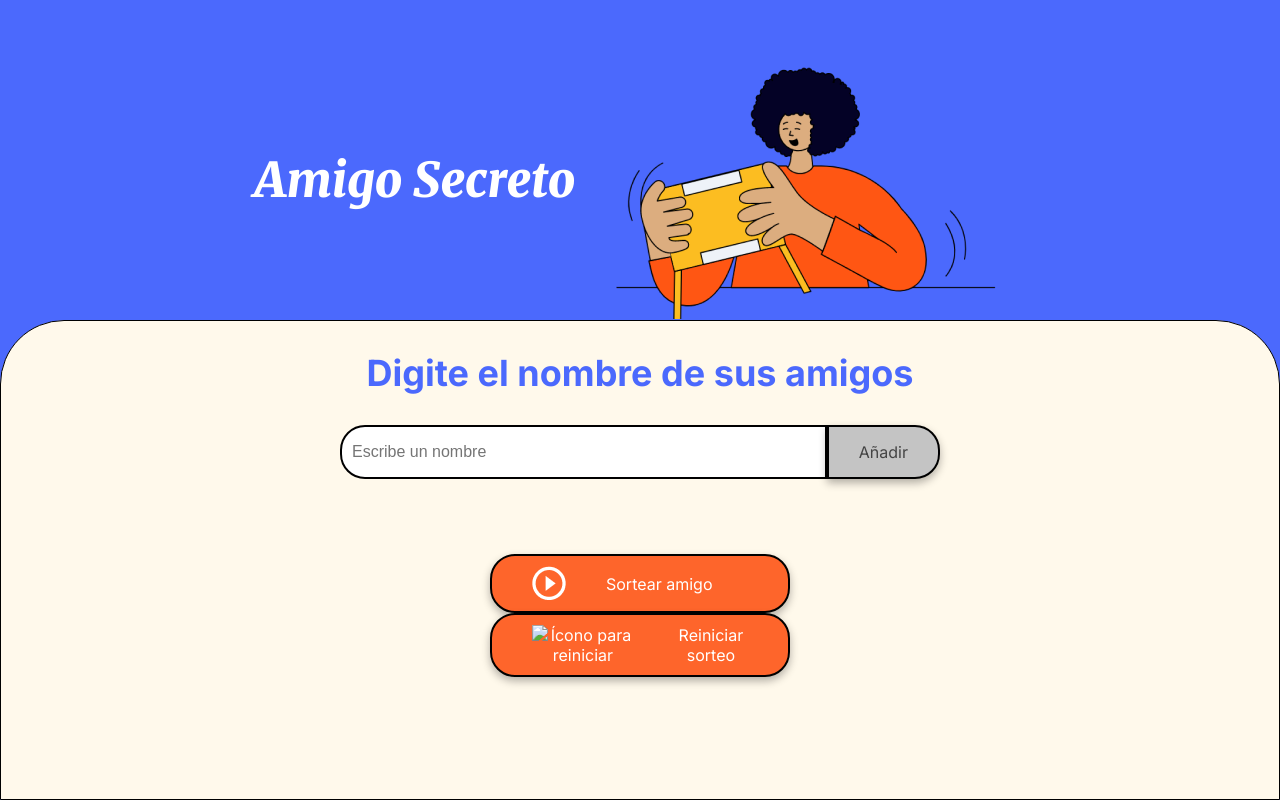
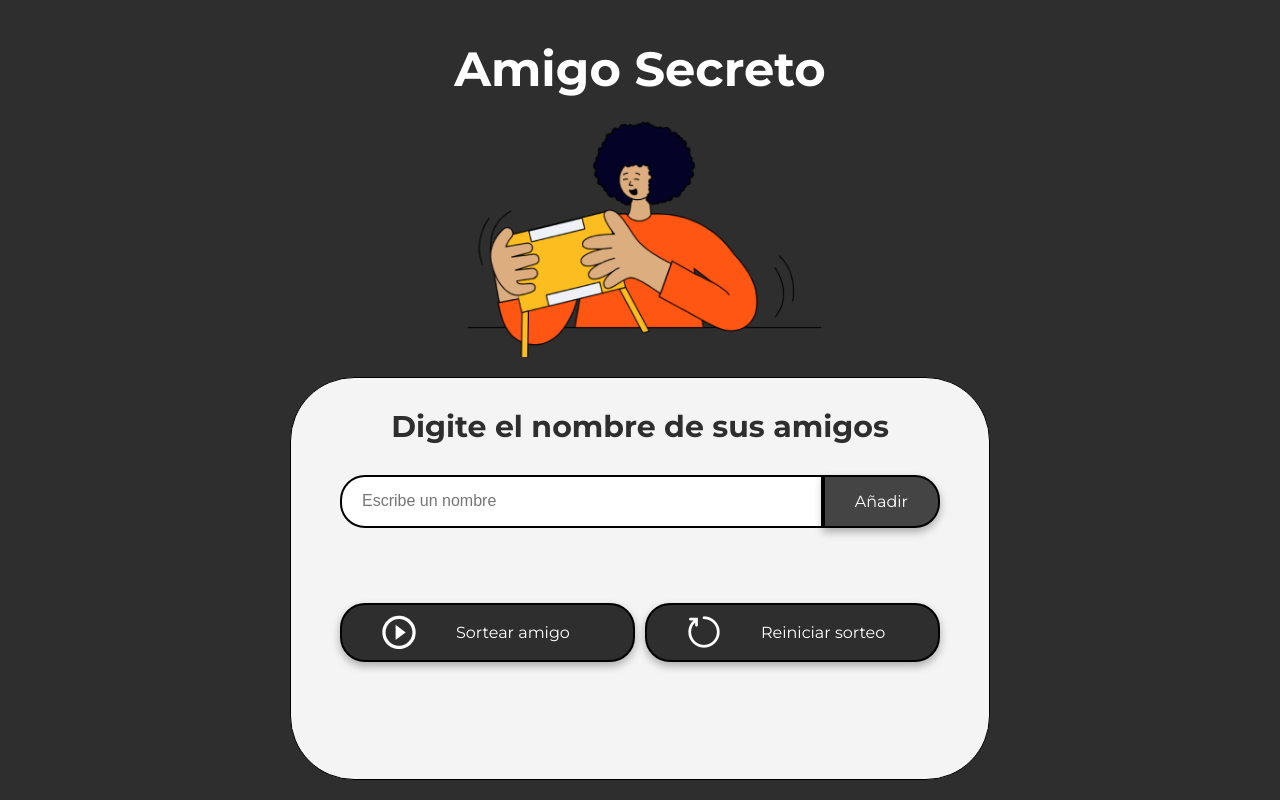
Before and after one commit to rflimat/proyecto-challenge-amigo-secreto, a plain HTML site: page index.html in a window 1280 px wide. Drawn offline with Linux system fonts and the light colour scheme.

Commit message:
Modificacion de interfaz realizada

```diff
--- a/index.html
+++ b/index.html
@@ -6,7 +6,7 @@
     <link rel="stylesheet" href="style.css">
     <link rel="preconnect" href="https://fonts.googleapis.com">
     <link rel="preconnect" href="https://fonts.gstatic.com" crossorigin>
-    <link href="https://fonts.googleapis.com/css2?family=Inter:wght@100;400;700;900&family=Merriweather:ital,wght@0,300;0,400;0,700;0,900;1,300;1,400;1,700;1,900&display=swap" rel="stylesheet">
+    <link href="https://fonts.googleapis.com/css2?family=Montserrat:wght@400;700&display=swap" rel="stylesheet">
     <title>Amigo Secreto</title>
 </head>
 
@@ -14,7 +14,7 @@
     <main class="main-content">
         <header class="header-banner">
             <h1 class="main-title">Amigo Secreto</h1>
-            <img src="assets/amigo-secreto.png" alt="Imagen representativa de amigo secreto">
+            <img class="main-img" src="assets/amigo-secreto.png" alt="Imagen representativa de amigo secreto">
         </header>
 
         <section class="input-section">
--- a/style.css
+++ b/style.css
@@ -1,9 +1,9 @@
 :root {
-    --color-primary: #4B69FD;
-    --color-secondary: #FFF9EB;
-    --color-tertiary: #C4C4C4;
-    --color-button: #fe652b;
-    --color-button-hover: #e55720;
+    --color-primary: #2E2E2E;
+    --color-secondary: #F4F4F4;
+    --color-tertiary: #080808;
+    --color-button: #2E2E2E;
+    --color-button-hover: #444444;
     --color-text: #444444;
     --color-white: #FFFFFF;
 }
@@ -34,6 +34,7 @@ body {
 .header-banner {
     flex: 40%;
     display: flex;
+    flex-direction: column;
     justify-content: center;
     align-items: center;
     padding: 40px 0 0;
@@ -44,26 +45,32 @@ body {
     flex: 60%;
     background-color: var(--color-secondary);
     border: 1px solid #000;
-    border-radius: 64px 64px 0 0;
+    border-radius: 64px;
     display: flex;
     flex-direction: column;
     align-items: center;
     padding: 20px;
-    width: 100%;
+    margin: 20px auto;
+    width: calc(100% - 40px);
+    max-width: 700px;
 }
 
 /* Títulos */
 .main-title {
     font-size: 48px;
-    font-family: "Merriweather", serif;
+    font-family: "Montserrat", serif;
     font-weight: 900;
-    font-style: italic;
     color: var(--color-white);
 }
 
+.main-img {
+    width: 100%;
+    max-width: 420px;
+}
+
 .section-title {
-    font-family: "Inter", serif;
-    font-size: 36px;
+    font-family: "Montserrat", serif;
+    font-size: 30px;
     font-weight: 700;
     color: var(--color-primary);
     margin: 10px 0;
@@ -81,15 +88,18 @@ body {
 
 .input-name {
     width: 100%;
-    padding: 10px;
+    padding: 10px 20px;
     border: 2px solid #000;
     border-radius: 25px 0 0 25px;
     font-size: 16px;
 }
 
 .button-container {
-    width: 300px;
+    width: 600px;
+    display: flex;
+    flex-direction: row;
     justify-content: center;
+    gap: 10px;
 }
 
 /* Estilos de entrada de texto */
@@ -107,7 +117,7 @@ body {
 /* Estilos de botón */
 button {
     padding: 15px 30px;
-    font-family: "Inter", sans-serif;
+    font-family: "Montserrat", sans-serif;
     font-size: 16px;
     border: 2px solid #000;
     border-radius: 25px;
@@ -116,8 +126,8 @@ button {
 }
 
 .button-add {
-    background-color: var(--color-tertiary);
-    color: var(--color-text);
+    background-color: var(--color-button-hover);
+    color: var(--color-white);
     border-radius: 0 25px 25px 0;
 }
 
@@ -129,7 +139,7 @@ button {
 ul {
     list-style-type: none;
     color: var(--color-text);
-    font-family: "Inter", sans-serif;
+    font-family: "Montserrat", sans-serif;
     font-size: 18px;
     margin: 20px 0;
 }
@@ -142,7 +152,7 @@ ul {
     text-align: center;
 }
 
-/* Botón de sortear título */
+/* Botones */
 .button-draw {
     display: flex;
     align-items: center;
@@ -160,3 +170,22 @@ ul {
 .button-draw:hover {
     background-color: var(--color-button-hover);
 }
+
+@media (max-width: 768px) {
+    .section-title {
+        font-size: 28px;
+    }
+
+    .button-container {
+        width: 220px;
+        flex-direction: column;
+    }
+
+    .button-draw {
+        padding: 10px 20px;
+    }
+
+    .button-draw img {
+        margin-right: 20px;
+    }
+}
```
Also changed, not shown: assets/reset.png (added).
